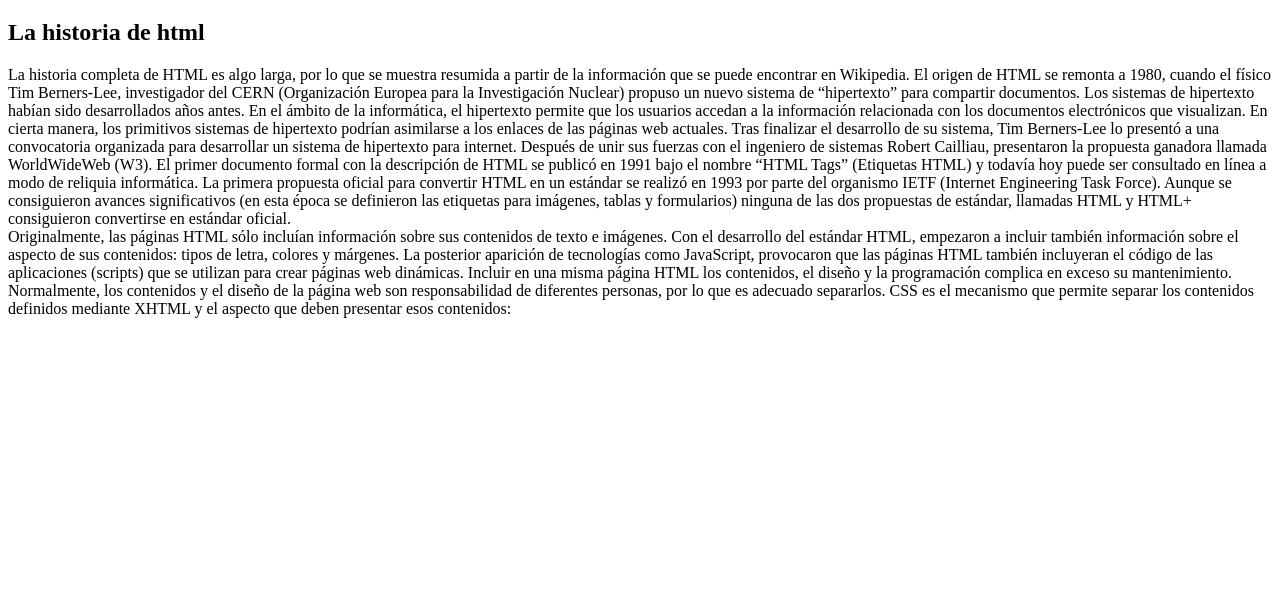
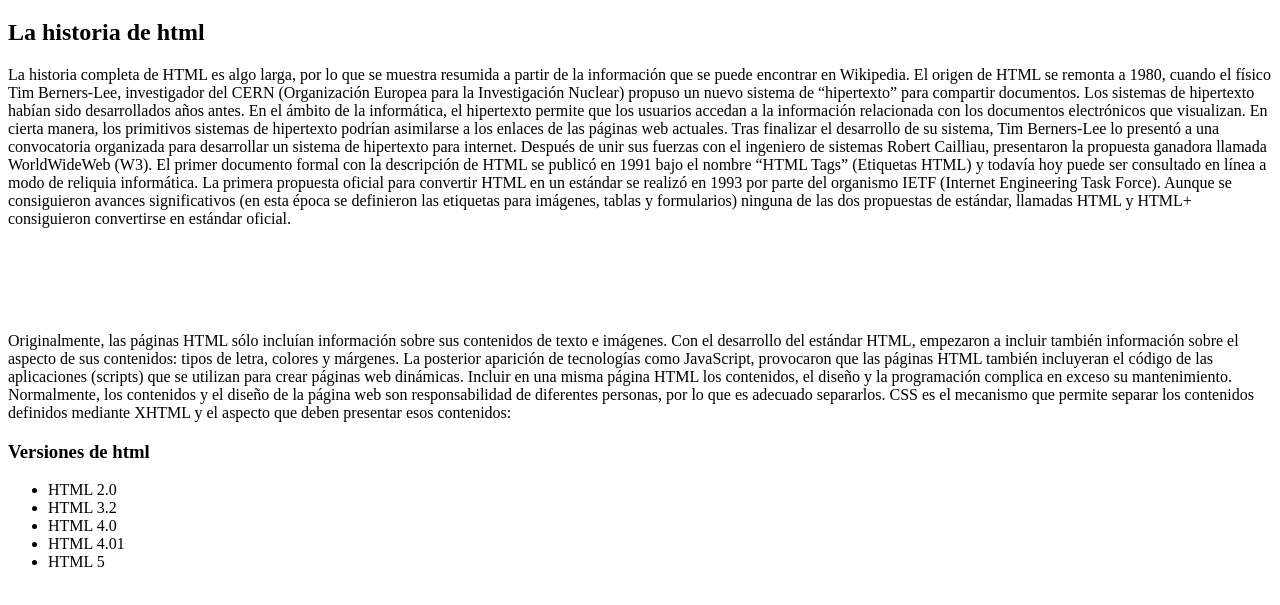
Before and after one commit to Juapo7w7/Parcial, a plain HTML site: page index.html in a window 1280 px wide. Shown: the part 61-666 px from the top of the page. Drawn offline with Linux system fonts and the light colour scheme.

Commit message:
Se han agregado las versiones

```diff
--- a/index.html
+++ b/index.html
@@ -10,7 +10,7 @@
     <center><h1>Parcial Produccion de contenidos digitales</h1></center>
     <h2>La historia de html</h2>
 
-    <div>
+    <div><p>
         La historia completa de HTML es algo larga, por lo que se muestra resumida
         a partir de la información que se puede encontrar en Wikipedia.
         El origen de HTML se remonta a 1980, cuando el físico Tim Berners-Lee, investigador
@@ -31,8 +31,9 @@
         significativos (en esta época se definieron las etiquetas para imágenes, tablas y formularios)
         ninguna de las dos propuestas de estándar, llamadas HTML y HTML+ consiguieron convertirse en
         estándar oficial.
+    </p><br><br><br><br>
     </div>
-    <div>
+    <div><p>
         Originalmente, las páginas HTML sólo incluían información sobre sus contenidos de texto e imágenes.
         Con el desarrollo del estándar HTML, empezaron a incluir también información sobre el aspecto de
         sus contenidos: tipos de letra, colores y márgenes.
@@ -42,8 +43,17 @@
         mantenimiento. Normalmente, los contenidos y el diseño de la página web son responsabilidad de diferentes
         personas, por lo que es adecuado separarlos. CSS es el mecanismo que permite separar los contenidos definidos
         mediante XHTML y el aspecto que deben presentar esos contenidos:
+    </p>
+    </div>
+    <h3>Versiones de html</h3>
+    <ul>
+        <li>HTML 2.0</li>
+        <li>HTML 3.2</li>
+        <li>HTML 4.0</li>
+        <li>HTML 4.01</li>
+        <li>HTML 5</li>
+    </ul><br><br><br><br>
 
-    </div>
 
 </body>
 </html>
```
